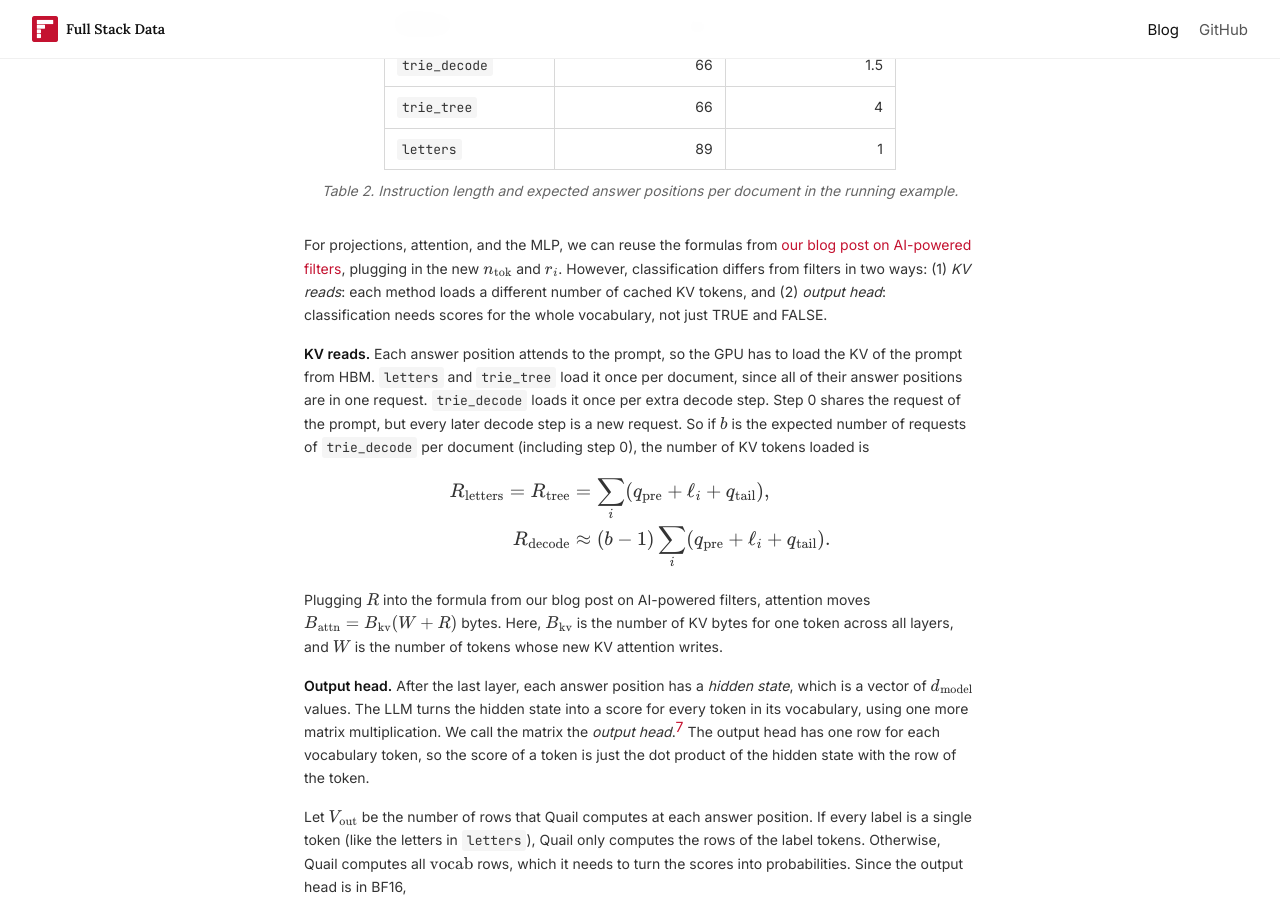
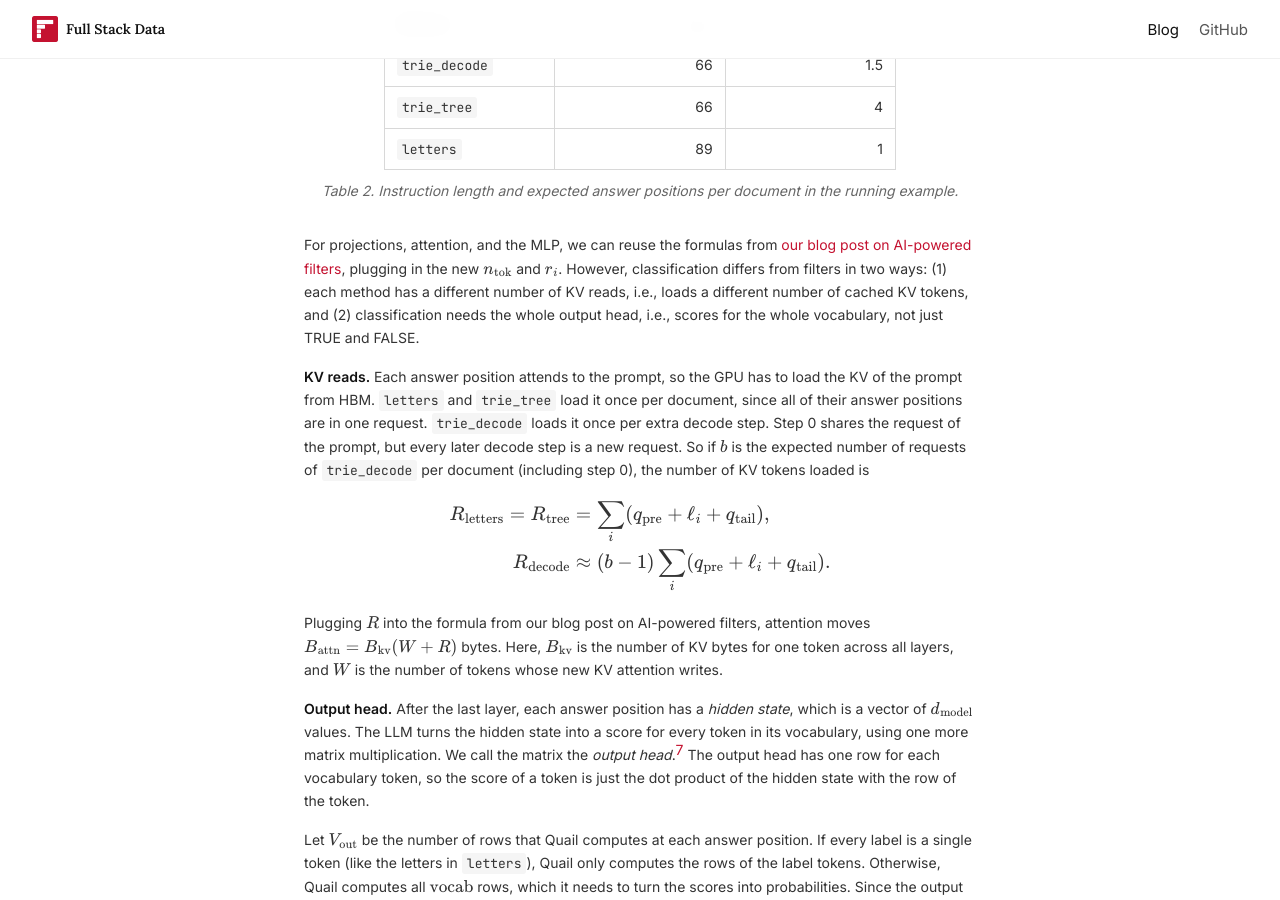
Before and after one commit to fsdatalab/fsdatalab.github.io, a Jekyll site: the page built from _posts/2026-10-09-ai-classification.md, in a window 1280 px wide and 900 px high, scrolled down 9189 px. Built offline with Jekyll 4.4.1, drawn with Linux system fonts in a browser that asks for light colours.

Commit message:
Use the KV reads and output head terms inline in 4.1
Co-Authored-By: Claude Opus 5.5 <noreply@anthropic.com>
Claude-Session: https://claude.ai/code/session_01MoNT2oswuno5R7xGoXoh2n

```diff
--- a/_posts/2026-10-09-ai-classification.md
+++ b/_posts/2026-10-09-ai-classification.md
@@ -269,7 +269,7 @@ The three methods only differ in $$q_{\text{tail}}$$ and $$a$$. [Table 2](#table
 <p class="table-caption">Table 2. Instruction length and expected answer positions per document in the running example.</p>
 </div>
 
-For projections, attention, and the MLP, we can reuse the formulas from [our blog post on AI-powered filters](/blog/ai-filter-cost-estimates/), plugging in the new $$n_{\text{tok}}$$ and $$r_i$$. However, classification differs from filters in two ways: (1) *KV reads*: each method loads a different number of cached KV tokens, and (2) *output head*: classification needs scores for the whole vocabulary, not just TRUE and FALSE.
+For projections, attention, and the MLP, we can reuse the formulas from [our blog post on AI-powered filters](/blog/ai-filter-cost-estimates/), plugging in the new $$n_{\text{tok}}$$ and $$r_i$$. However, classification differs from filters in two ways: (1) each method has a different number of KV reads, i.e., loads a different number of cached KV tokens, and (2) classification needs the whole output head, i.e., scores for the whole vocabulary, not just TRUE and FALSE.
 
 **KV reads.** Each answer position attends to the prompt, so the GPU has to load the KV of the prompt from HBM. `letters` and `trie_tree` load it once per document, since all of their answer positions are in one request. `trie_decode` loads it once per extra decode step. Step 0 shares the request of the prompt, but every later decode step is a new request. So if $$b$$ is the expected number of requests of `trie_decode` per document (including step 0), the number of KV tokens loaded is
 
```
